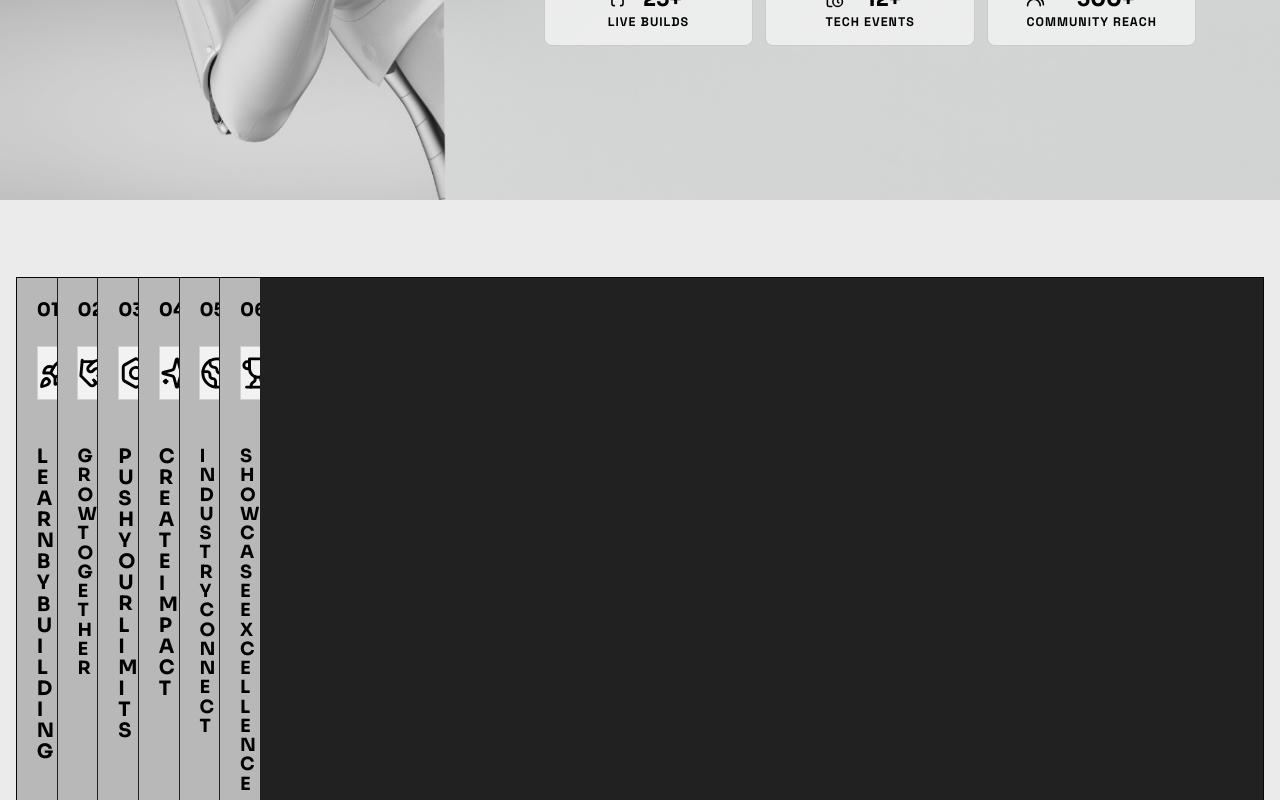
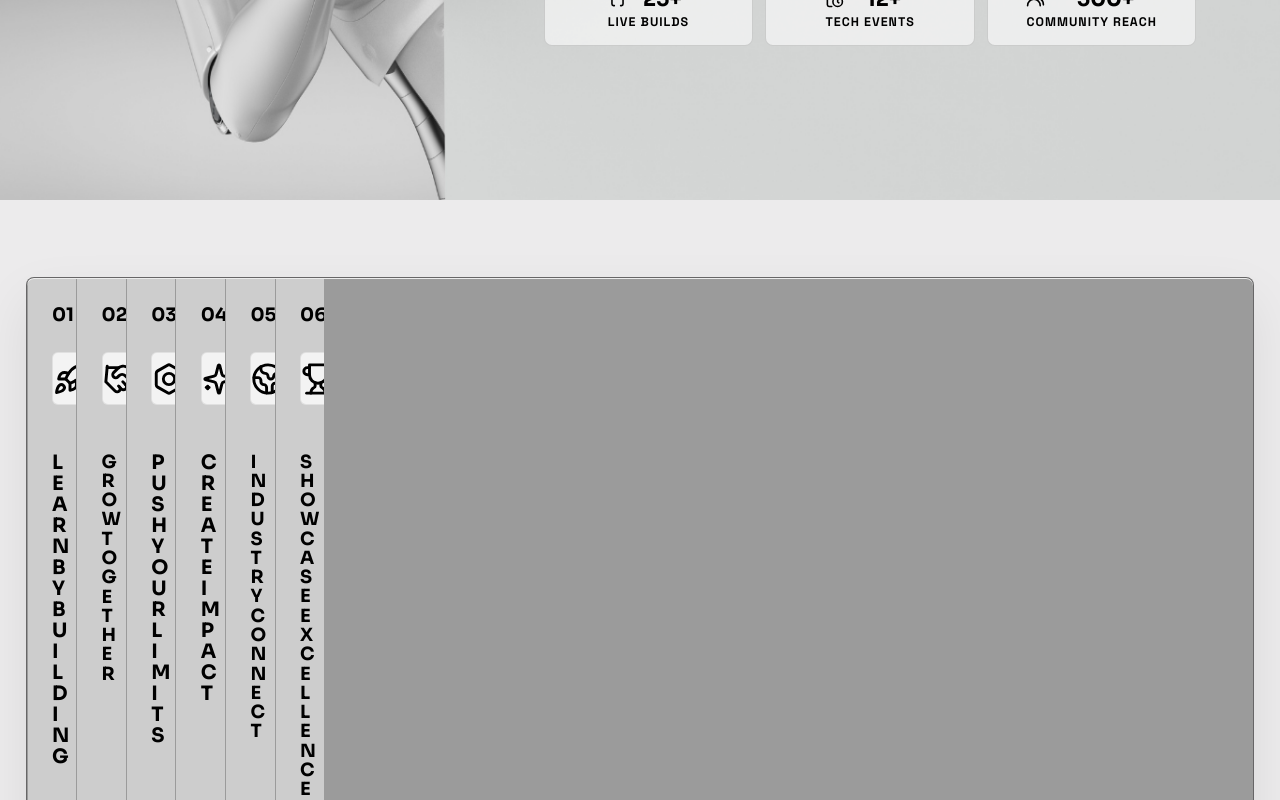
Before and after one commit to Gourav1216/CBNCC-homepage, a React (Vite) app: page / in a window 1280 px wide. Shown: the part 600-1400 px from the top of the page. Before the commit the page ends 1368 px from the top, so only its background shows below. Built offline with nearby package versions, Linux system fonts and the light colour scheme.

Commit message:
Polish benefits panel border

```diff
--- a/src/styles.css
+++ b/src/styles.css
@@ -159,11 +159,17 @@ select {
 .why-join__grid {
   display: flex;
   align-items: stretch;
-  width: min(calc(100% - 2rem), 1420px);
+  width: min(calc(100% - clamp(2rem, 4vw, 4rem)), 1480px);
   margin: clamp(3.5rem, 6vw, 5.5rem) auto clamp(4rem, 6vw, 6.5rem);
-  border: 1px solid rgba(0, 0, 0, 0.86);
-  background-color: rgba(0, 0, 0, 0.86);
+  border: 1px solid rgba(0, 0, 0, 0.34);
+  border-radius: 8px;
+  background-color: rgba(0, 0, 0, 0.34);
   gap: 1px;
+  padding: 1px;
+  box-shadow:
+    0 1px 0 rgba(255, 255, 255, 0.8) inset,
+    0 22px 54px rgba(0, 0, 0, 0.08);
+  overflow: hidden;
 }
 
 .benefit-card {
@@ -173,9 +179,9 @@ select {
   min-height: clamp(23rem, 28vw, 27rem);
   flex-direction: column;
   position: relative;
-  padding: clamp(1.05rem, 1.55vw, 1.45rem);
+  padding: clamp(1.25rem, 1.9vw, 1.8rem);
   overflow: hidden;
-  background-color: rgba(255, 255, 255, 0.68);
+  background-color: rgba(255, 255, 255, 0.5);
   transition: flex 520ms cubic-bezier(0.16, 1, 0.3, 1);
 }
 
@@ -198,9 +204,9 @@ select {
   width: clamp(3rem, 4.2vw, 3.65rem);
   height: clamp(3rem, 4.2vw, 3.65rem);
   place-items: center;
-  border: 1px solid var(--line);
-  border-radius: 0;
-  background-color: var(--panel-strong);
+  border: 1px solid rgba(0, 0, 0, 0.08);
+  border-radius: 6px;
+  background-color: rgba(255, 255, 255, 0.76);
   color: var(--ink);
 }
 
@@ -273,6 +279,7 @@ select {
   .why-join__grid {
     display: grid;
     grid-template-columns: repeat(3, minmax(0, 1fr));
+    width: min(calc(100% - 2rem), 920px);
   }
 
   .benefit-card {
@@ -355,6 +362,7 @@ select {
   .why-join__grid {
     width: min(calc(100% - 1.5rem), 32rem);
     margin-block: 2.5rem 4rem;
+    border-radius: 8px;
   }
 
   .benefit-card {
```
